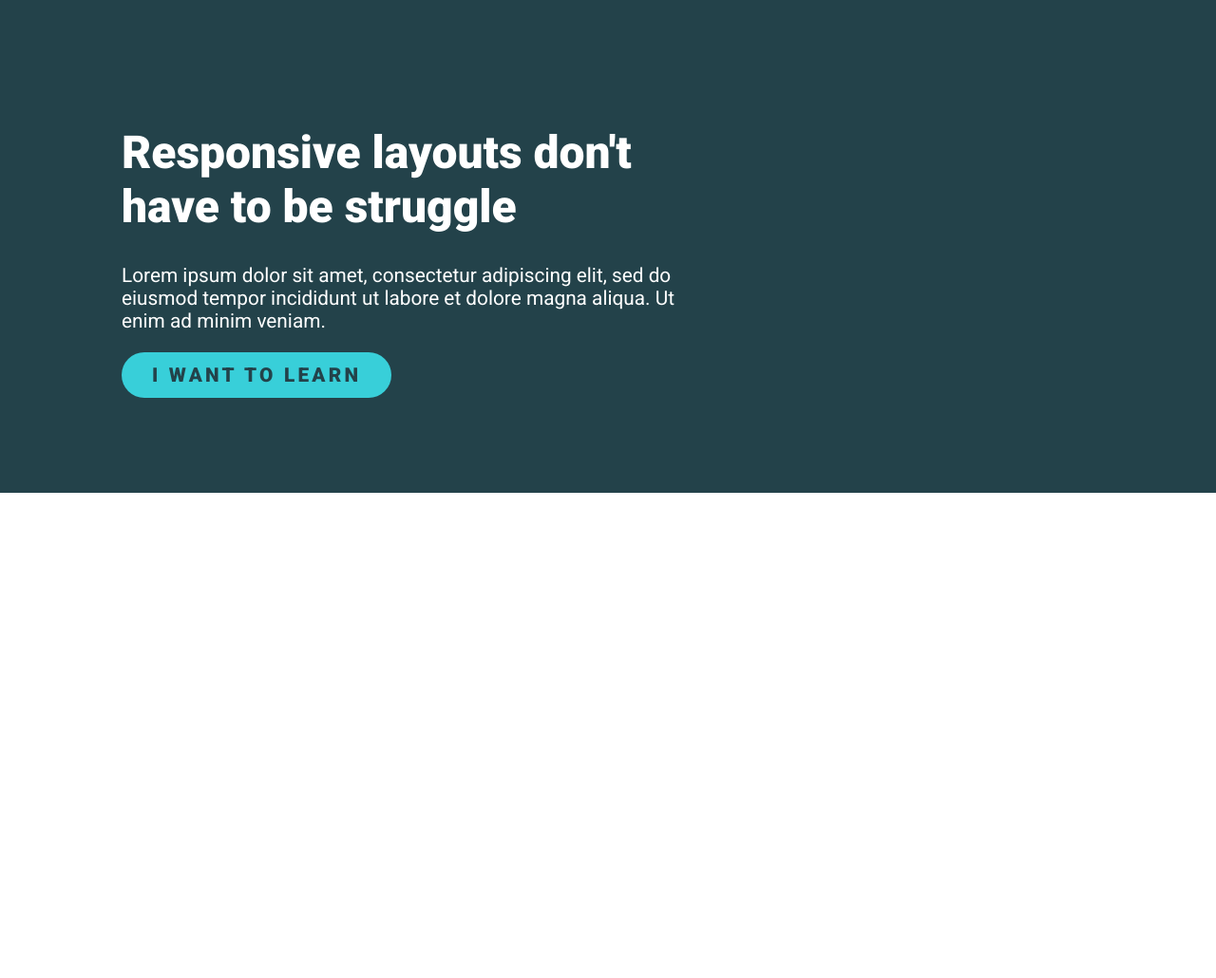
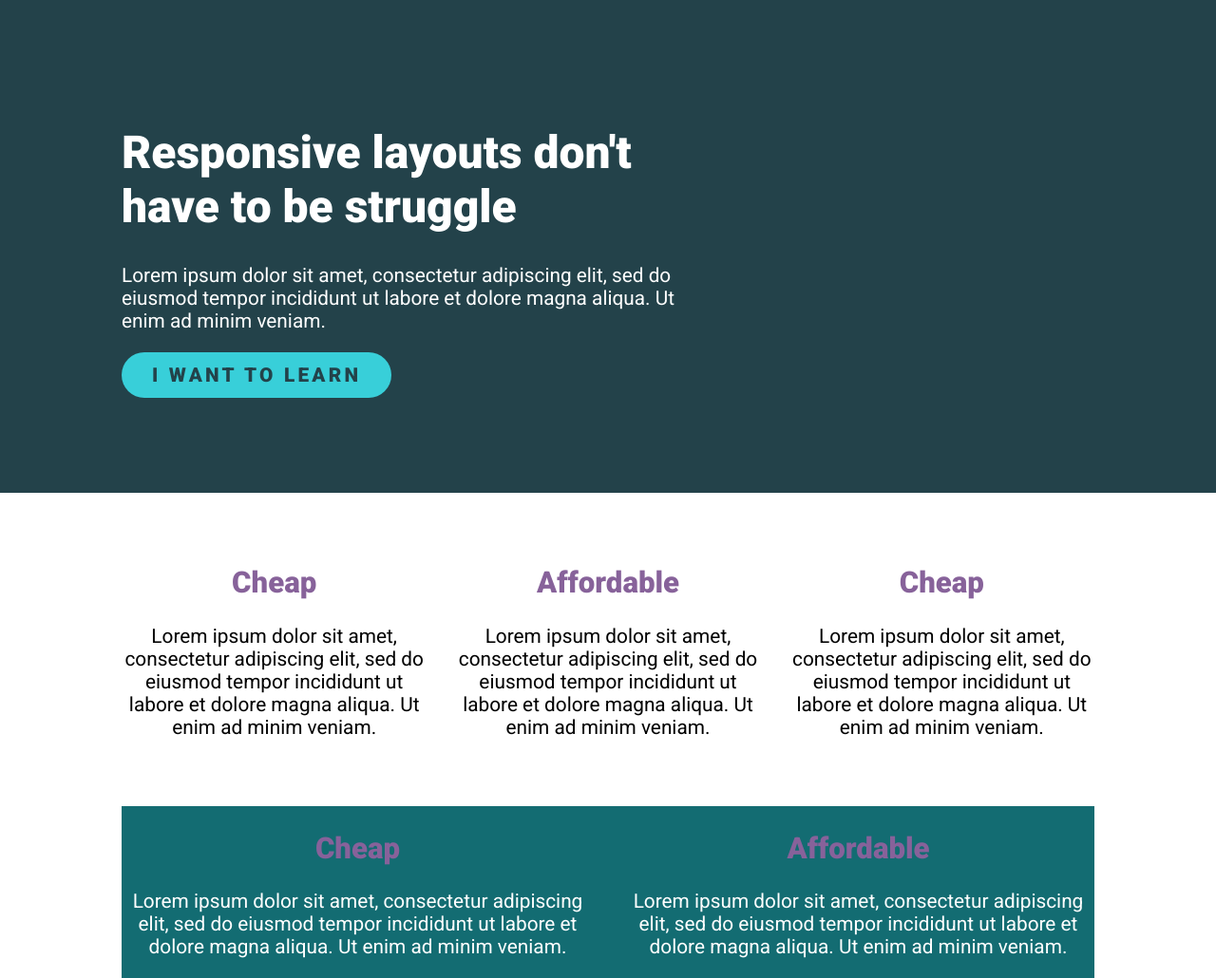
Before and after one commit to evrengokduman/kp-responsive-page, a plain HTML site: page index.html in a window 1280 px wide. Shown: the whole page at 95% size. Before the commit the page ends 800 px from the top, so only its background shows below. Drawn offline with Linux system fonts and the light colour scheme.

Commit message:
added flexbox

```diff
--- a/index.html
+++ b/index.html
@@ -21,6 +21,44 @@
             </div>
         </div>
     </div>
+
+
+    <div class="container">
+        <div class="row">
+            <div class="col">
+                <h2>Cheap</h2>
+                <p>Lorem ipsum dolor sit amet, consectetur adipiscing elit, sed do eiusmod tempor incididunt ut labore
+                    et dolore magna aliqua. Ut enim ad minim veniam.</p>
+            </div>
+            <div class="col">
+                <h2>Affordable</h2>
+                <p>Lorem ipsum dolor sit amet, consectetur adipiscing elit, sed do eiusmod tempor incididunt ut labore
+                    et dolore magna aliqua. Ut enim ad minim veniam.</p>
+            </div>
+            <div class="col">
+                <h2>Cheap</h2>
+                <p>Lorem ipsum dolor sit amet, consectetur adipiscing elit, sed do eiusmod tempor incididunt ut labore
+                    et dolore magna aliqua. Ut enim ad minim veniam.</p>
+            </div>
+        </div>
+    </div>
+
+
+    <div class="container">
+        <div class="row">
+            <div class="col">
+                <h2>Cheap</h2>
+                <p>Lorem ipsum dolor sit amet, consectetur adipiscing elit, sed do eiusmod tempor incididunt ut labore
+                    et dolore magna aliqua. Ut enim ad minim veniam.</p>
+            </div>
+            <div class="col">
+                <h2>Affordable</h2>
+                <p>Lorem ipsum dolor sit amet, consectetur adipiscing elit, sed do eiusmod tempor incididunt ut labore
+                    et dolore magna aliqua. Ut enim ad minim veniam.</p>
+            </div>
+
+        </div>
+    </div>
 </body>
 
 </html>
--- a/style.css
+++ b/style.css
@@ -16,6 +16,13 @@ body {
   max-width: 1100px;
 }
 
+.row {
+  display: flex;
+  text-align: center;
+  gap: 30px;
+  margin-top: 50px;
+}
+
 .hero {
   padding: 100px 0;
   background-color: #23424a;
@@ -26,8 +33,17 @@ body {
   width: 60%;
 }
 
+.container + .container {
+  background-color: #136c72;
+  color: #fff;
+}
+
 h1 {
   font-size: 3rem;
+}
+
+h2 {
+  color: #87629a;
 }
 
 .btn {
```
